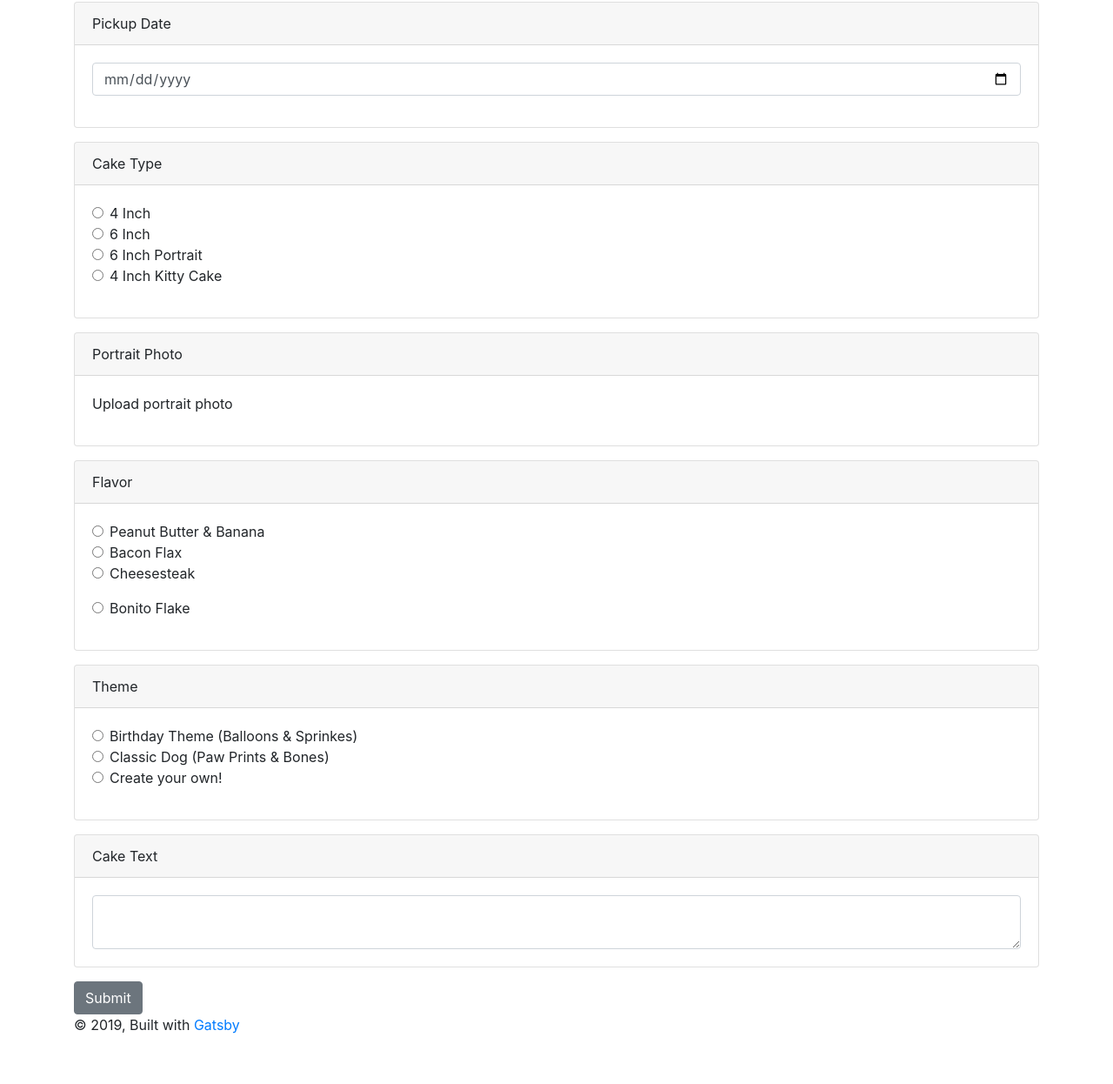
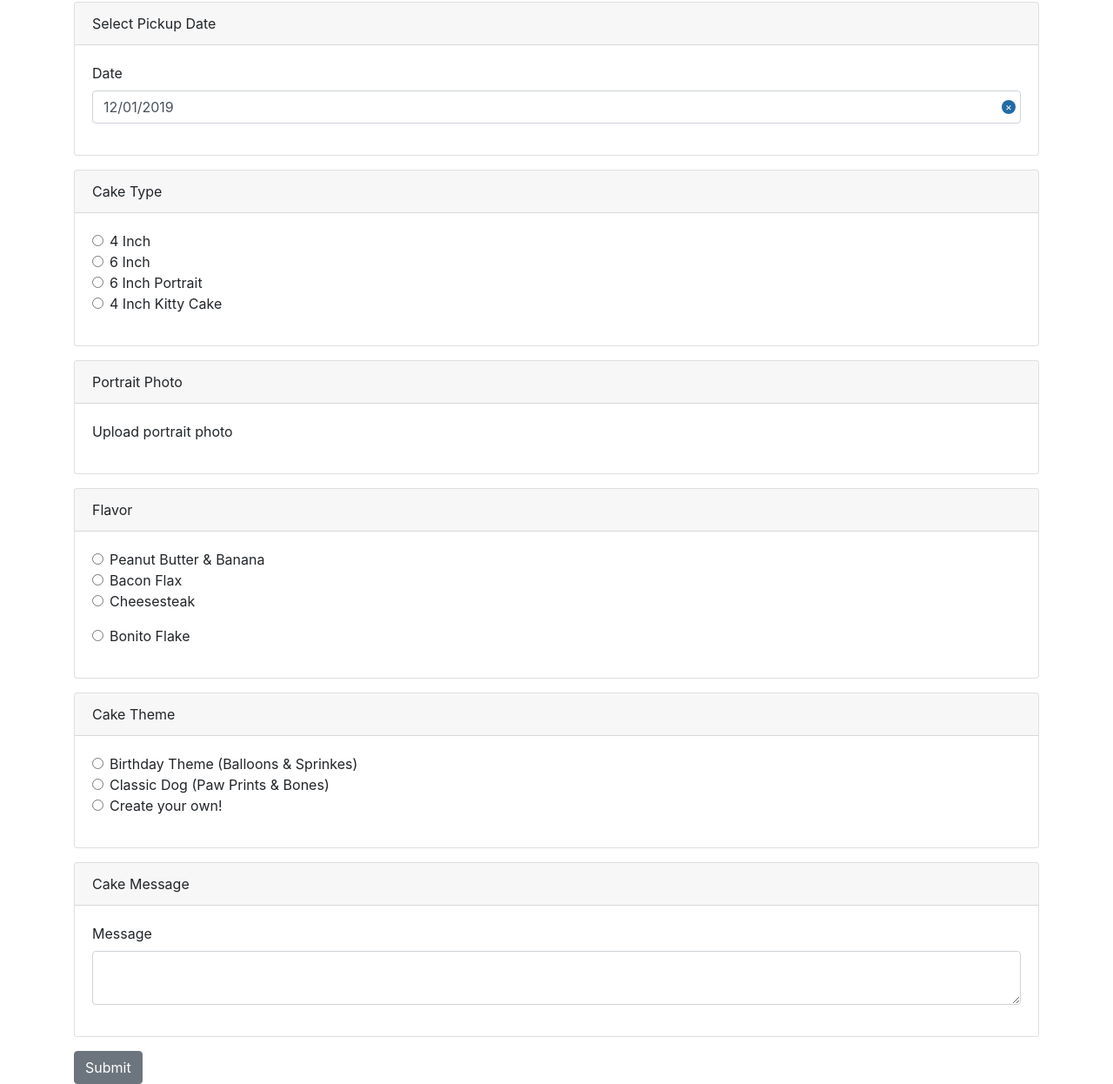
Before and after one commit to emaildano/barkshop-cake-form, a Gatsby site: page / in a window 1280 px wide. Shown: the part 54-1300 px from the top of the page at 87% size. Before the commit the page ends 1244 px from the top, so only its background shows below. Built offline with nearby package versions, Linux system fonts and the light colour scheme; Gatsby itself is replaced by a stand-in of ours.

Commit message:
updated cake components

```diff
--- a/gatsby-config.js
+++ b/gatsby-config.js
@@ -27,6 +27,6 @@ module.exports = {
         icon: `src/images/gatsby-icon.png`, // This path is relative to the root of the site.
       },
     },
-    `gatsby-plugin-sass`
+    `gatsby-plugin-sass`,
   ],
 }
--- a/package.json
+++ b/package.json
@@ -6,18 +6,22 @@
   "author": "Kyle Mathews <mathews.kyle@gmail.com>",
   "dependencies": {
     "bootstrap": "^4.3.1",
+    "date-fns": "^2.8.1",
     "gatsby": "^2.15.29",
     "gatsby-image": "^2.2.24",
     "gatsby-plugin-manifest": "^2.2.20",
     "gatsby-plugin-offline": "^3.0.11",
+    "gatsby-plugin-purgecss": "^4.0.1",
     "gatsby-plugin-react-helmet": "^3.1.10",
     "gatsby-plugin-sass": "^2.1.17",
     "gatsby-plugin-sharp": "^2.2.28",
     "gatsby-source-filesystem": "^2.1.29",
     "gatsby-transformer-sharp": "^2.2.20",
+    "jquery": "^3.4.1",
     "node-sass": "^4.12.0",
     "prop-types": "^15.7.2",
     "react": "^16.10.2",
+    "react-datepicker": "^2.10.1",
     "react-dom": "^16.10.2",
     "react-dropzone": "^10.1.10",
     "react-helmet": "^5.2.1",
--- a/src/components/layout.js
+++ b/src/components/layout.js
@@ -8,9 +8,6 @@
 import React from "react"
 import PropTypes from "prop-types"
 import { useStaticQuery, graphql } from "gatsby"
-import { Container } from 'reactstrap'
-
-
 import Header from "./header"
 
 const Layout = ({ children }) => {
@@ -26,15 +23,8 @@ const Layout = ({ children }) => {
 
   return (
     <>
-      <Container>
       <Header siteTitle={data.site.siteMetadata.title} />
-        <main>{children}</main>
-        <footer>
-          © {new Date().getFullYear()}, Built with
-          {` `}
-          <a href="https://www.gatsbyjs.org">Gatsby</a>
-        </footer>
-      </Container>
+      <main>{children}</main>
     </>
   )
 }
--- a/src/components/order-form.js
+++ /dev/null
@@ -1,139 +0,0 @@
-import React from "react"
-import Dropzone from "react-dropzone"
-
-import {
-  Form,
-  FormGroup,
-  Input,
-  Label,
-  Button,
-  Card,
-  CardBody,
-  CardHeader,
-} from "reactstrap"
-
-const OrderForm = () => {
-  return (
-    <Form>
-      <Card className="mb-3">
-        <CardHeader>Pickup Date</CardHeader>
-        <CardBody>
-          <FormGroup>
-            <Input
-              type="date"
-              name="date"
-              id="date"
-              placeholder="date placeholder"
-            />
-          </FormGroup>
-        </CardBody>
-      </Card>
-      <Card className="mb-3">
-        <CardHeader>Cake Type</CardHeader>
-        <CardBody>
-          <FormGroup>
-            <FormGroup check>
-              <Label check>
-                <Input type="radio" name="type" /> 4 Inch
-              </Label>
-            </FormGroup>
-            <FormGroup check>
-              <Label check>
-                <Input type="radio" name="type" /> 6 Inch
-              </Label>
-            </FormGroup>
-            <FormGroup check>
-              <Label check>
-                <Input type="radio" name="type" /> 6 Inch Portrait
-              </Label>
-            </FormGroup>
-            <FormGroup check>
-              <Label check>
-                <Input type="radio" name="type" /> 4 Inch Kitty Cake
-              </Label>
-            </FormGroup>
-          </FormGroup>
-        </CardBody>
-      </Card>
-      <Card className="mb-3">
-        <CardHeader>Portrait Photo</CardHeader>
-        <CardBody>
-          <Dropzone onDrop={acceptedFiles => console.log(acceptedFiles)}>
-            {({ getRootProps, getInputProps }) => (
-              <section>
-                <div {...getRootProps()}>
-                  <input {...getInputProps()} />
-                  <p>Upload portrait photo</p>
-                </div>
-              </section>
-            )}
-          </Dropzone>
-        </CardBody>
-      </Card>
-      <Card className="mb-3">
-        <CardHeader>Flavor</CardHeader>
-        <CardBody>
-          <FormGroup>
-            <FormGroup check>
-              <Label check>
-                <Input type="radio" name="flavor" /> Peanut Butter & Banana
-              </Label>
-            </FormGroup>
-            <FormGroup check>
-              <Label check>
-                <Input type="radio" name="flavor" /> Bacon Flax
-              </Label>
-            </FormGroup>
-            <FormGroup check>
-              <Label check>
-                <Input type="radio" name="flavor" /> Cheesesteak
-              </Label>
-            </FormGroup>
-          </FormGroup>
-          <FormGroup>
-            <FormGroup check>
-              <Label check>
-                <Input type="radio" name="flavor" /> Bonito Flake
-              </Label>
-            </FormGroup>
-          </FormGroup>
-        </CardBody>
-      </Card>
-      <Card className="mb-3">
-        <CardHeader>Theme</CardHeader>
-        <CardBody>
-          <FormGroup>
-            <FormGroup>
-              <FormGroup check>
-                <Label check>
-                  <Input type="radio" name="flavor" /> Birthday Theme (Balloons
-                  & Sprinkes)
-                </Label>
-              </FormGroup>
-              <FormGroup check>
-                <Label check>
-                  <Input type="radio" name="flavor" /> Classic Dog (Paw Prints &
-                  Bones)
-                </Label>
-              </FormGroup>
-              <FormGroup check>
-                <Label check>
-                  <Input type="radio" name="flavor" /> Create your own!
-                </Label>
-              </FormGroup>
-            </FormGroup>
-          </FormGroup>
-        </CardBody>
-      </Card>
-      <Card className="mb-3">
-        <CardHeader>Cake Text</CardHeader>
-        <CardBody>
-          <Input type="textarea" name="text" id="cakeText" />
-        </CardBody>
-      </Card>
-      <Button>Submit</Button>
-    </Form>
-  )
-}
-
-export default OrderForm
--- /dev/null
+++ b/src/components/order-form/cake-message.js
@@ -0,0 +1,18 @@
+import React from "react"
+import { FormGroup, Input, Label, Card, CardBody, CardHeader } from "reactstrap"
+
+const CakeTheme = () => {
+  return (
+    <Card className="mb-3">
+      <CardHeader>Cake Message</CardHeader>
+      <CardBody>
+        <FormGroup>
+          <Label for="cake-message">Message</Label>
+          <Input type="textarea" name="cake-message" id="cakeText" />
+        </FormGroup>
+      </CardBody>
+    </Card>
+  )
+}
+
+export default CakeTheme
--- /dev/null
+++ b/src/components/order-form/cake-theme.js
@@ -0,0 +1,42 @@
+import React from "react"
+import {
+  FormGroup,
+  Input,
+  Label,
+  Card,
+  CardBody,
+  CardHeader,
+} from "reactstrap"
+
+const CakeTheme = () => {
+  return (
+    <Card className="mb-3">
+      <CardHeader>Cake Theme</CardHeader>
+      <CardBody>
+        <FormGroup>
+          <FormGroup>
+            <FormGroup check>
+              <Label check>
+                <Input type="radio" name="flavor" /> Birthday Theme (Balloons &
+                Sprinkes)
+              </Label>
+            </FormGroup>
+            <FormGroup check>
+              <Label check>
+                <Input type="radio" name="flavor" /> Classic Dog (Paw Prints &
+                Bones)
+              </Label>
+            </FormGroup>
+            <FormGroup check>
+              <Label check>
+                <Input type="radio" name="flavor" /> Create your own!
+              </Label>
+            </FormGroup>
+          </FormGroup>
+        </FormGroup>
+      </CardBody>
+    </Card>
+  )
+}
+
+export default CakeTheme
--- /dev/null
+++ b/src/components/order-form/cake-type.js
@@ -0,0 +1,36 @@
+import React from "react"
+import { FormGroup, Input, Label, Card, CardBody, CardHeader } from "reactstrap"
+
+const CakeType = () => {
+  return (
+    <Card className="mb-3">
+      <CardHeader>Cake Type</CardHeader>
+      <CardBody>
+        <FormGroup>
+          <FormGroup check>
+            <Label check>
+              <Input type="radio" name="type" /> 4 Inch
+            </Label>
+          </FormGroup>
+          <FormGroup check>
+            <Label check>
+              <Input type="radio" name="type" /> 6 Inch
+            </Label>
+          </FormGroup>
+          <FormGroup check>
+            <Label check>
+              <Input type="radio" name="type" /> 6 Inch Portrait
+            </Label>
+          </FormGroup>
+          <FormGroup check>
+            <Label check>
+              <Input type="radio" name="type" /> 4 Inch Kitty Cake
+            </Label>
+          </FormGroup>
+        </FormGroup>
+      </CardBody>
+    </Card>
+  )
+}
+
+export default CakeType
--- /dev/null
+++ b/src/components/order-form/flavor-type.js
@@ -0,0 +1,45 @@
+import React from "react"
+import {
+  FormGroup,
+  Input,
+  Label,
+  Card,
+  CardBody,
+  CardHeader,
+} from "reactstrap"
+
+const FlavorType = () => {
+  return (
+    <Card className="mb-3">
+      <CardHeader>Flavor</CardHeader>
+      <CardBody>
+        <FormGroup>
+          <FormGroup check>
+            <Label check>
+              <Input type="radio" name="flavor" /> Peanut Butter & Banana
+            </Label>
+          </FormGroup>
+          <FormGroup check>
+            <Label check>
+              <Input type="radio" name="flavor" /> Bacon Flax
+            </Label>
+          </FormGroup>
+          <FormGroup check>
+            <Label check>
+              <Input type="radio" name="flavor" /> Cheesesteak
+            </Label>
+          </FormGroup>
+        </FormGroup>
+        <FormGroup>
+          <FormGroup check>
+            <Label check>
+              <Input type="radio" name="flavor" /> Bonito Flake
+            </Label>
+          </FormGroup>
+        </FormGroup>
+      </CardBody>
+    </Card>
+  )
+}
+
+export default FlavorType
--- /dev/null
+++ b/src/components/order-form/index.js
@@ -0,0 +1,36 @@
+import React from "react"
+import {
+  Container,
+  Row,
+  Col,
+  Form,
+} from "reactstrap"
+import PickupDate from "./pickup-date"
+import CakeType from "./cake-type"
+import PortraitFile from "./portrait-file"
+import FlavorType from "./flavor-type"
+import CakeTheme from "./cake-theme"
+import CakeMessage from "./cake-message"
+import SubmitOrderForm from "./submit-order-form"
+
+const OrderForm = () => {
+  return (
+    <Container>
+      <Row>
+        <Col>
+          <Form>
+            <PickupDate />
+            <CakeType />
+            <PortraitFile />
+            <FlavorType />
+            <CakeTheme />
+            <CakeMessage />
+            <SubmitOrderForm />
+          </Form>
+        </Col>
+      </Row>
+    </Container>
+  )
+}
+
+export default OrderForm
--- /dev/null
+++ b/src/components/order-form/pickup-date.js
@@ -0,0 +1,36 @@
+import React, { useState } from "react"
+import DatePicker from 'react-datepicker'
+import subDays from "date-fns/subDays"
+import {
+  FormGroup,
+  Label,
+  Card,
+  CardBody,
+  CardHeader,
+} from "reactstrap"
+
+const PickupDate = () => {
+  const [startDate, setStartDate] = useState(new Date());
+  return (
+    <Card className="mb-3">
+      <CardHeader>Select Pickup Date</CardHeader>
+      <CardBody>
+        <FormGroup>
+          <Label for="date">Date</Label>
+          <DatePicker
+            name="date"
+            selected={startDate}
+            isClearable
+            withPortal
+            onChange={date => setStartDate(date)}
+            excludeDates={[new Date(), subDays(new Date(), 1)]}
+            placeholderText="Select a date other than today or yesterday"
+            className="form-control"
+          />
+        </FormGroup>
+      </CardBody>
+    </Card>
+  )
+}
+
+export default PickupDate
--- /dev/null
+++ b/src/components/order-form/portrait-file.js
@@ -0,0 +1,25 @@
+import React from "react"
+import Dropzone from "react-dropzone"
+import { Card, CardBody, CardHeader } from "reactstrap"
+
+const PortraitFile = () => {
+  return (
+    <Card className="mb-3">
+      <CardHeader>Portrait Photo</CardHeader>
+      <CardBody>
+        <Dropzone onDrop={acceptedFiles => console.log(acceptedFiles)}>
+          {({ getRootProps, getInputProps }) => (
+            <section>
+              <div {...getRootProps()}>
+                <input {...getInputProps()} />
+                <p>Upload portrait photo</p>
+              </div>
+            </section>
+          )}
+        </Dropzone>
+      </CardBody>
+    </Card>
+  )
+}
+
+export default PortraitFile
--- /dev/null
+++ b/src/components/order-form/submit-order-form.js
@@ -0,0 +1,12 @@
+import React from "react"
+import {
+  Button,
+} from "reactstrap"
+
+const SubmitOrderForm = () => {
+  return (
+    <Button>Submit</Button>
+  )
+}
+
+export default SubmitOrderForm
--- a/src/pages/index.js
+++ b/src/pages/index.js
@@ -2,7 +2,7 @@ import React from "react"
 
 import Layout from "../components/layout"
 import SEO from "../components/seo"
-import OrderForm from "../components/order-form"
+import OrderForm from "../components/order-form/index"
 import '../styles/main.scss'
 
 const IndexPage = () => (
--- a/src/styles/main.scss
+++ b/src/styles/main.scss
@@ -1 +1,2 @@
-@import '~bootstrap/scss/bootstrap.scss'
+@import '~bootstrap/scss/bootstrap.scss';
+@import '~react-datepicker/src/stylesheets/datepicker.scss';
```
Also changed, not shown: src/components/header.js (+16 -7 lines), src/components/image.js (deleted, +0 -32 lines), src/images/gatsby-astronaut.png (deleted), 2 other files.
